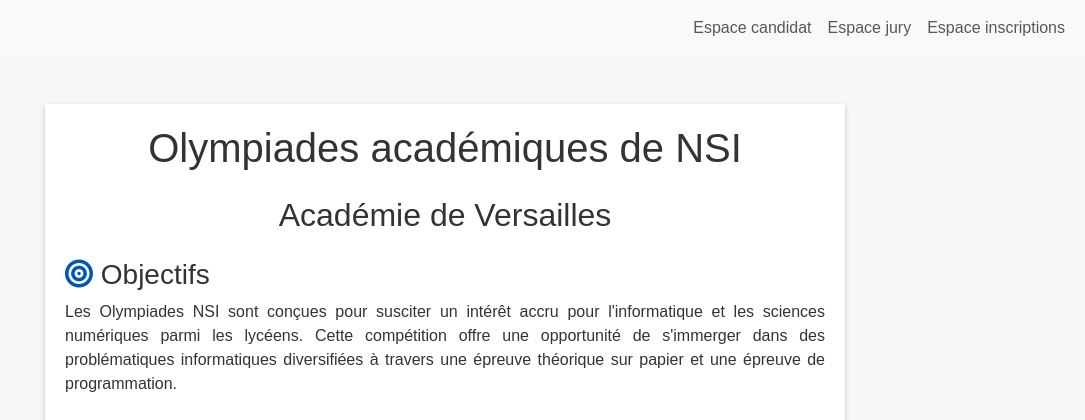
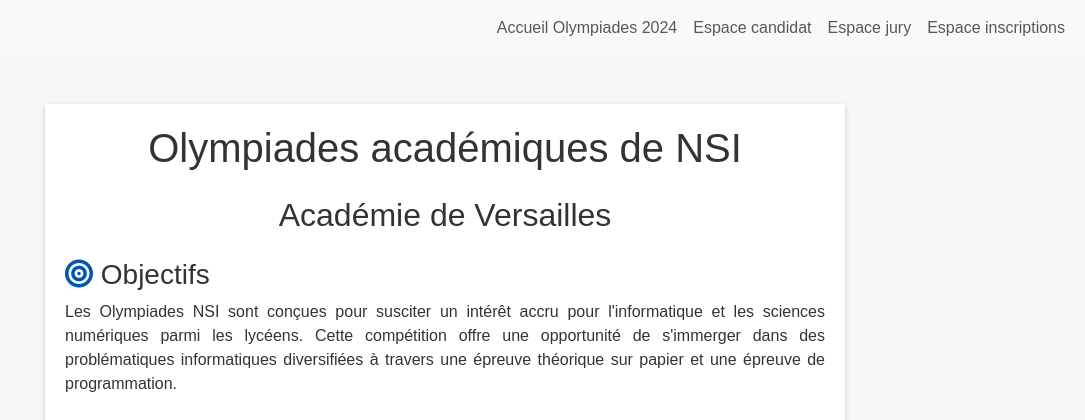
Before and after one commit to pierreandrieu/olympiadesnsi, a Django app: page / in a window 1280 px wide. Shown: the top 420 px of the page, without its empty margins (195-1280 px from the left). Run offline with Django 5.2, Linux system fonts and the light colour scheme; parts of the project's set-up code (start-up, migrations or seed data) failed here and were passed over.

Commit message:
ajout lien vers accueil dans barre de nav

```diff
--- a/olympiadesnsi/templates/olympiadesnsi/nav_extranet.html
+++ b/olympiadesnsi/templates/olympiadesnsi/nav_extranet.html
@@ -6,6 +6,9 @@
         </button>
         <div class="collapse navbar-collapse justify-content-end" id="navbarNav">
             <ul class="navbar-nav">
+                <li class="nav-item">
+                    <a class="nav-link" href="{% url 'home' %}">Accueil Olympiades 2024</a>
+                </li>
                 <li class="nav-item">
                     <a class="nav-link" href="{% url 'login_participant' %}">Espace candidat</a>
                 </li>
```
